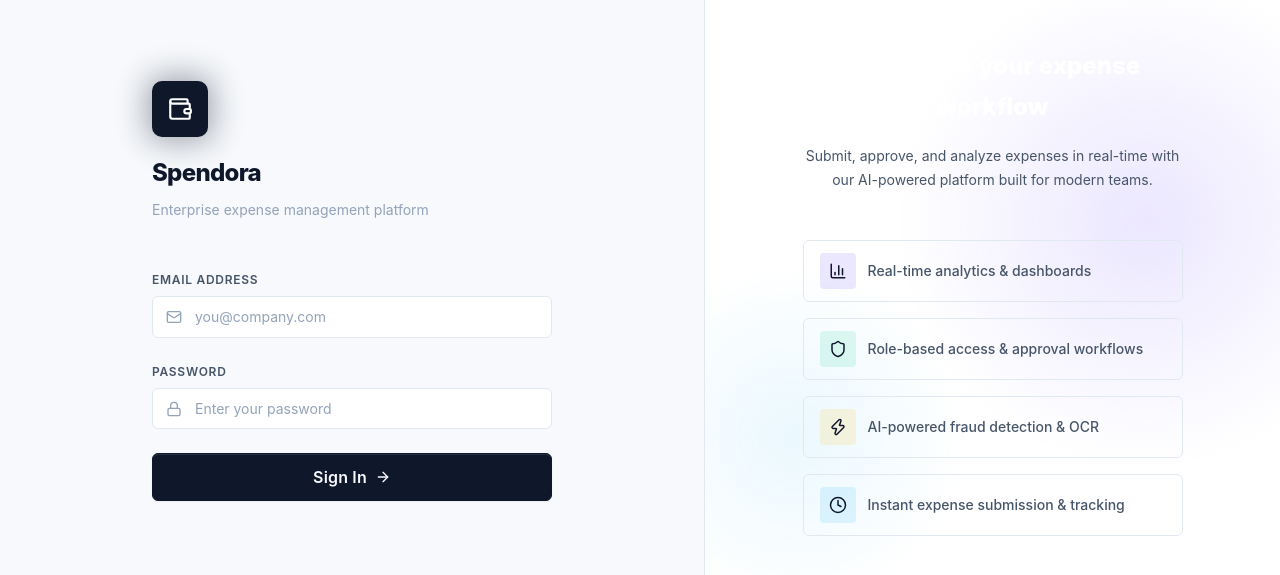
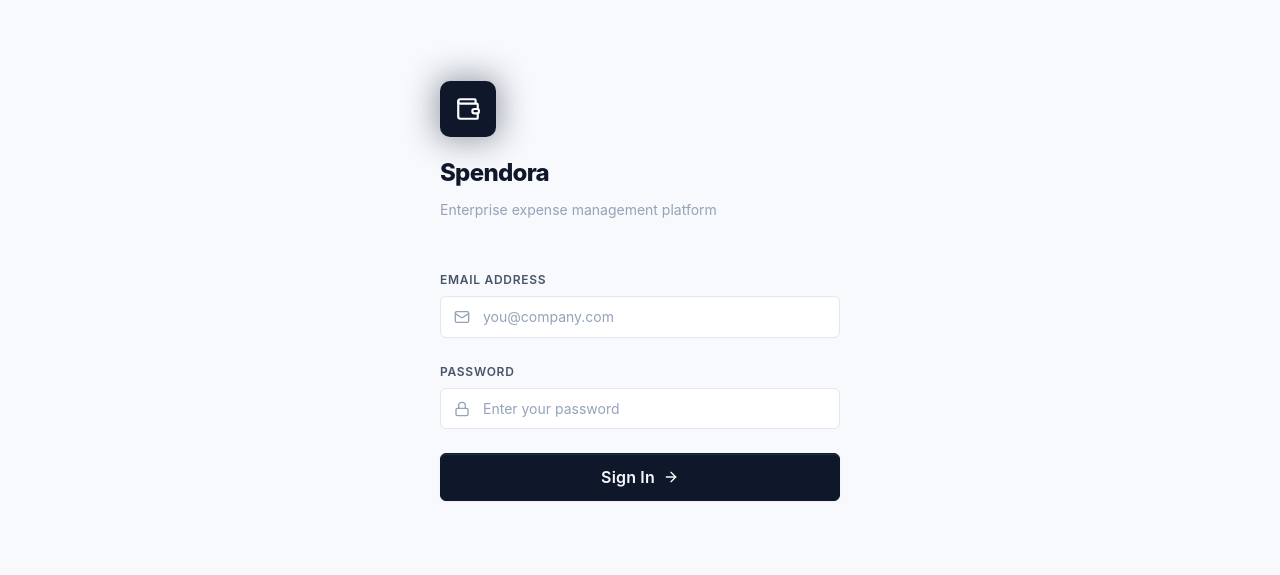
Before and after one commit to Akaash7245/Corporate-expense-tracker, a React (Vite) app in the folder client/: page / in a window 1280 px wide. Shown: the part 109-684 px from the top of the page. Built offline with nearby package versions, Linux system fonts and the light colour scheme.

Commit message:
feat(ui): completely remove the feature showcase panel from the login page

```diff
--- a/client/src/pages/LoginPage.jsx
+++ b/client/src/pages/LoginPage.jsx
@@ -107,24 +107,7 @@ export default function LoginPage() {
         </div>
       </div>
 
-      {/* Right Panel — Feature Showcase */}
-      <div className="login-right">
-        <div className="login-right-content">
-          <h2>Streamline your expense workflow</h2>
-          <p>Submit, approve, and analyze expenses in real-time with our AI-powered platform built for modern teams.</p>
-
-          <div className="login-features">
-            {features.map((f, i) => (
-              <div key={i} className="login-feature" style={{ animationDelay: `${i * 100}ms` }}>
-                <div className="login-feature-icon" style={{ background: f.color }}>
-                  <f.icon size={18} style={{ color: 'var(--color-text-primary)' }} />
-                </div>
-                <span className="login-feature-text">{f.text}</span>
-              </div>
-            ))}
-          </div>
-        </div>
-      </div>
+      {/* Right Panel — Feature Showcase Removed per request */}
     </div>
   );
 }
```
